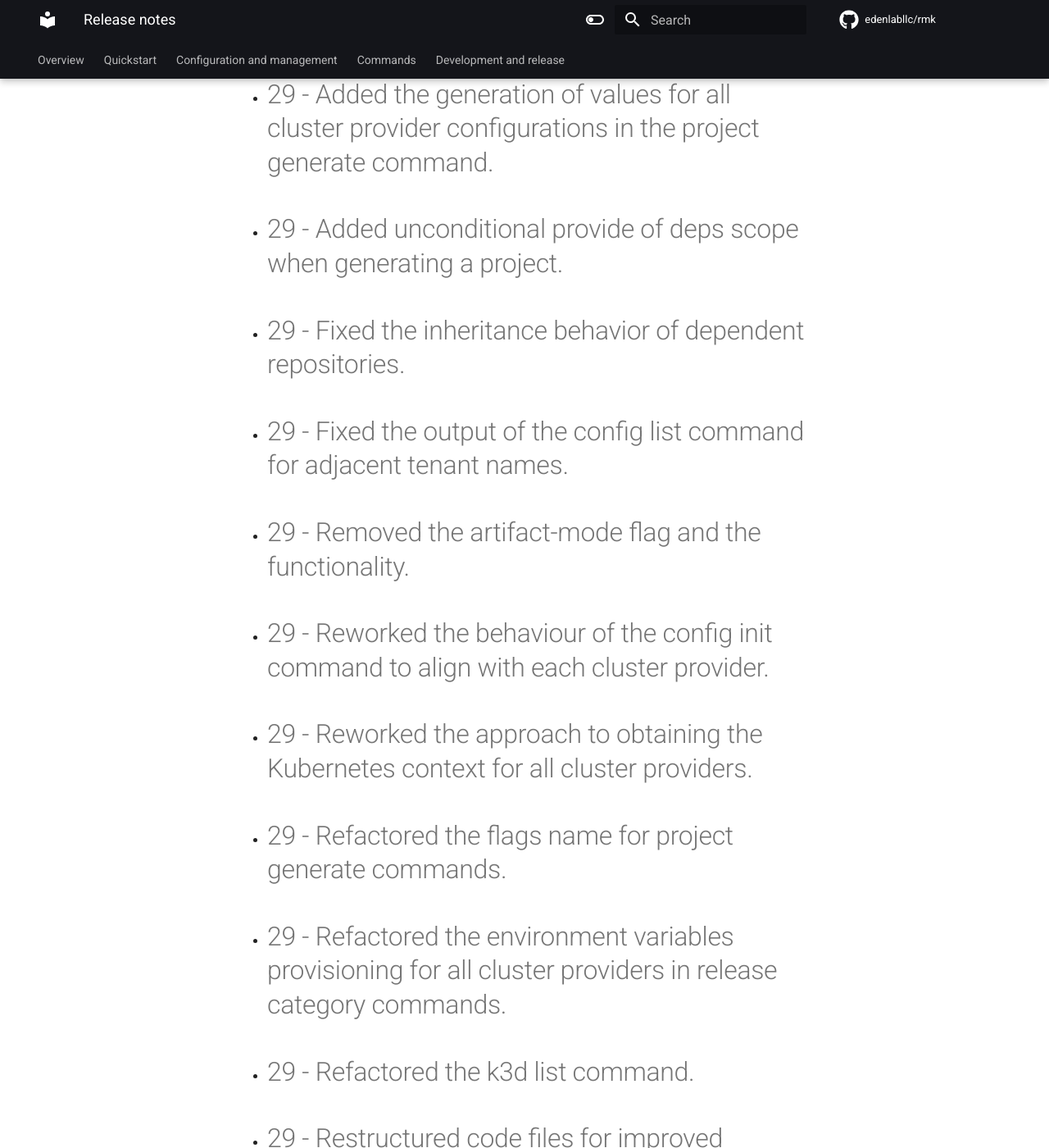
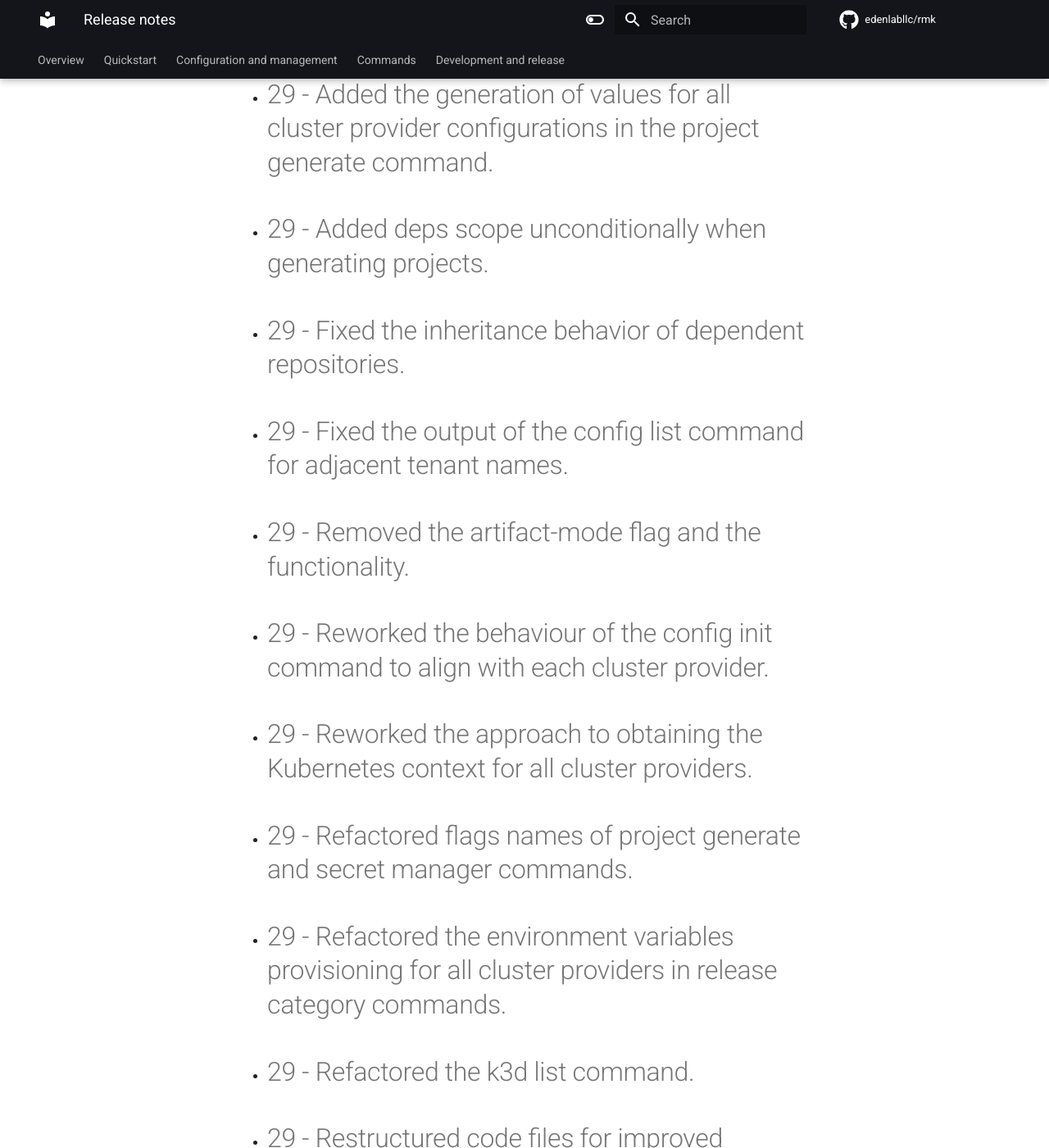
Before and after one commit to edenlabllc/rmk, an MkDocs documentation site: the page built from docs/release-notes.md, in a window 1280 px wide and 1400 px high, scrolled down 1464 px. Shown: the whole window at 82% size. Built offline with MkDocs 1.6.1 and Material for MkDocs 9.7.7, drawn with Linux system fonts in a browser that asks for light colours; comment, search, counter and statistics services are not loaded; the version menu is left out.

Commit message:
#29 - refactoring

```diff
--- a/docs/release-notes.md
+++ b/docs/release-notes.md
@@ -10,13 +10,13 @@
 - #29 - Added commands for managing Cluster API clusters to the cluster category commands.
 - #29 - Added new configuration arguments for project generation.
 - #29 - Added the generation of values for all cluster provider configurations in the project generate command.
-- #29 - Added unconditional provide of deps scope when generating a project.
+- #29 - Added deps scope unconditionally when generating projects.
 - #29 - Fixed the inheritance behavior of dependent repositories.
 - #29 - Fixed the output of the config list command for adjacent tenant names.
 - #29 - Removed the artifact-mode flag and the functionality.
 - #29 - Reworked the behaviour of the config init command to align with each cluster provider.
 - #29 - Reworked the approach to obtaining the Kubernetes context for all cluster providers.
-- #29 - Refactored the flags name for project generate commands.
+- #29 - Refactored flags names of project generate and secret manager commands.
 - #29 - Refactored the environment variables provisioning for all cluster providers in release category commands.
 - #29 - Refactored the k3d list command.
 - #29 - Restructured code files for improved organization.
```
